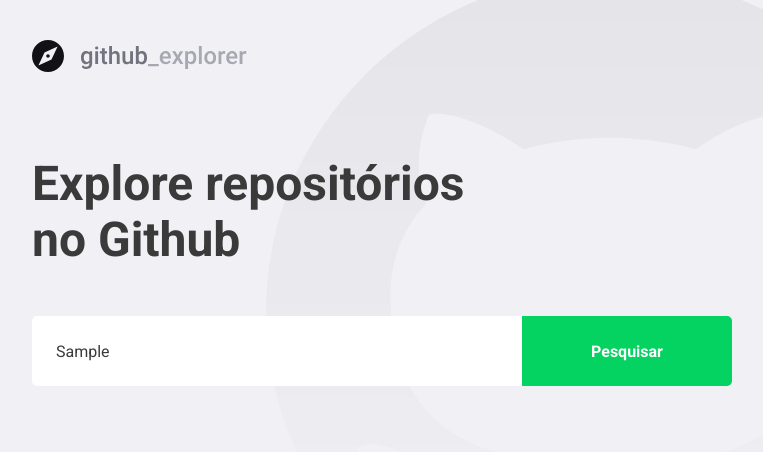
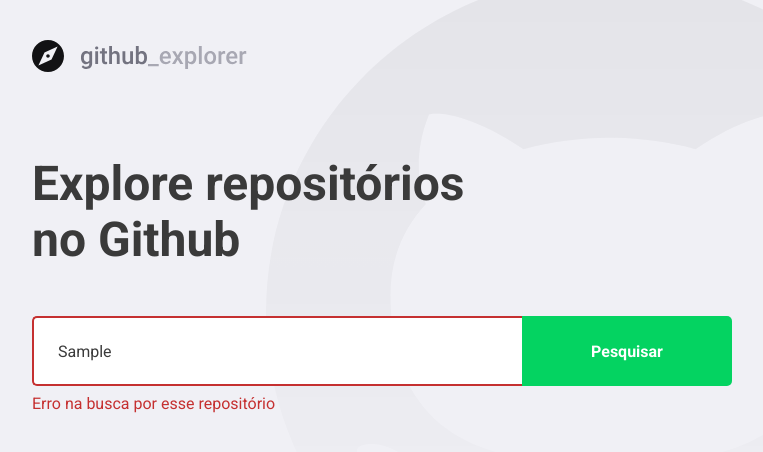
Before and after one commit to llucasreis/github-explorer, a React (Create React App) app: page / in a window 1280 px wide. Both pictures are taken after typing "Sample" into the empty fields and a click on the button "Pesquisar". Shown: the top 452 px of the page, without its empty margins (148-911 px from the left). Built offline with nearby package versions, Linux system fonts and the light colour scheme; no server answers.

Commit message:
feat: add error validation and styling

```diff
--- a/src/pages/Dashboard/index.tsx
+++ b/src/pages/Dashboard/index.tsx
@@ -4,7 +4,7 @@
 
 import logoImg from '../../assets/logo.svg';
 
-import { Title, Form, Repositories } from './styles';
+import { Title, Form, Repositories, Error } from './styles';
 
 interface Repository {
   full_name: string;
@@ -17,19 +17,29 @@
 
 const Dashboard: React.FC = () => {
   const [newRepo, setNewRepo] = useState('');
+  const [inputError, setInputError] = useState('');
   const [repos, setRepos] = useState<Repository[]>([]);
 
   async function handleAddRepo(
     event: FormEvent<HTMLFormElement>,
   ): Promise<void> {
     event.preventDefault();
+    if (!newRepo) {
+      setInputError('Digite o autor/nome do repositório');
+      return;
+    }
 
-    const response = await api.get<Repository>(`repos/${newRepo}`);
+    try {
+      const response = await api.get<Repository>(`repos/${newRepo}`);
 
-    const repo = response.data;
+      const repo = response.data;
 
-    setRepos([...repos, repo]);
-    setNewRepo('');
+      setRepos([...repos, repo]);
+      setNewRepo('');
+      setInputError('');
+    } catch (err) {
+      setInputError('Erro na busca por esse repositório');
+    }
   }
 
   return (
@@ -37,7 +47,7 @@
       <img src={logoImg} alt="Github Explorer" />
       <Title>Explore repositórios no Github</Title>
 
-      <Form onSubmit={handleAddRepo}>
+      <Form hasError={!!inputError} onSubmit={handleAddRepo}>
         <input
           value={newRepo}
           onChange={e => setNewRepo(e.target.value)}
@@ -45,6 +55,8 @@
         />
         <button type="submit">Pesquisar</button>
       </Form>
+
+      {inputError && <Error>{inputError}</Error>}
 
       <Repositories>
         {repos.map(repo => (
--- a/src/pages/Dashboard/styles.ts
+++ b/src/pages/Dashboard/styles.ts
@@ -1,5 +1,9 @@
-import styled from 'styled-components';
+import styled, { css } from 'styled-components';
 import { shade } from 'polished';
+
+interface FormProps {
+  hasError: boolean;
+}
 
 export const Title = styled.h1`
   font-size: 48px;
@@ -10,7 +14,7 @@
   margin-top: 80px;
 `;
 
-export const Form = styled.form`
+export const Form = styled.form<FormProps>`
   margin-top: 48px;
   max-width: 700px;
 
@@ -23,6 +27,14 @@
     border: 0;
     border-radius: 5px 0 0 5px;
     color: #3a3a3a;
+    border: 2px solid #fff;
+    border-right: 0;
+
+    ${props =>
+      props.hasError &&
+      css`
+        border-color: #c53030;
+      `}
 
     &::placeholder {
       color: #a8a8b3;
@@ -97,3 +109,9 @@
     }
   }
 `;
+
+export const Error = styled.span`
+  display: block;
+  color: #c53030;
+  margin-top: 8px;
+`;
```
